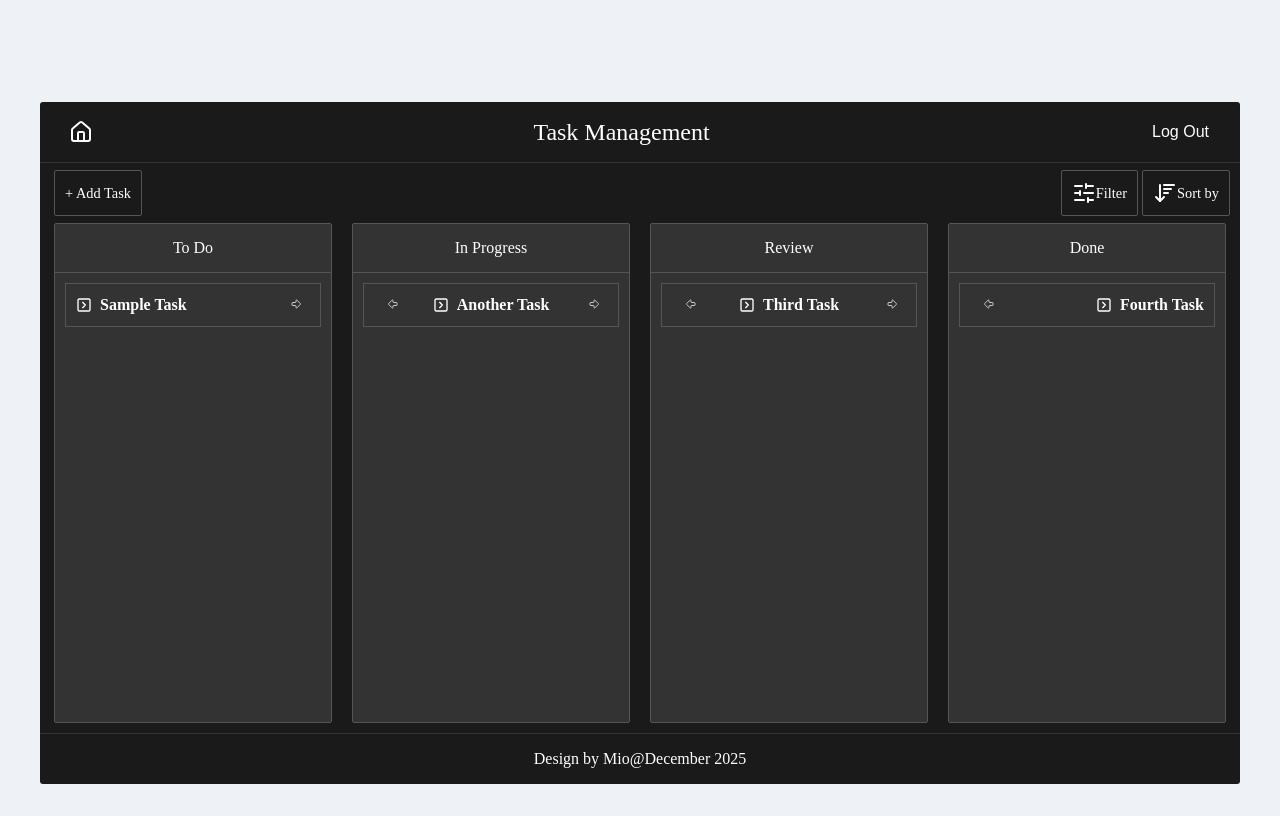
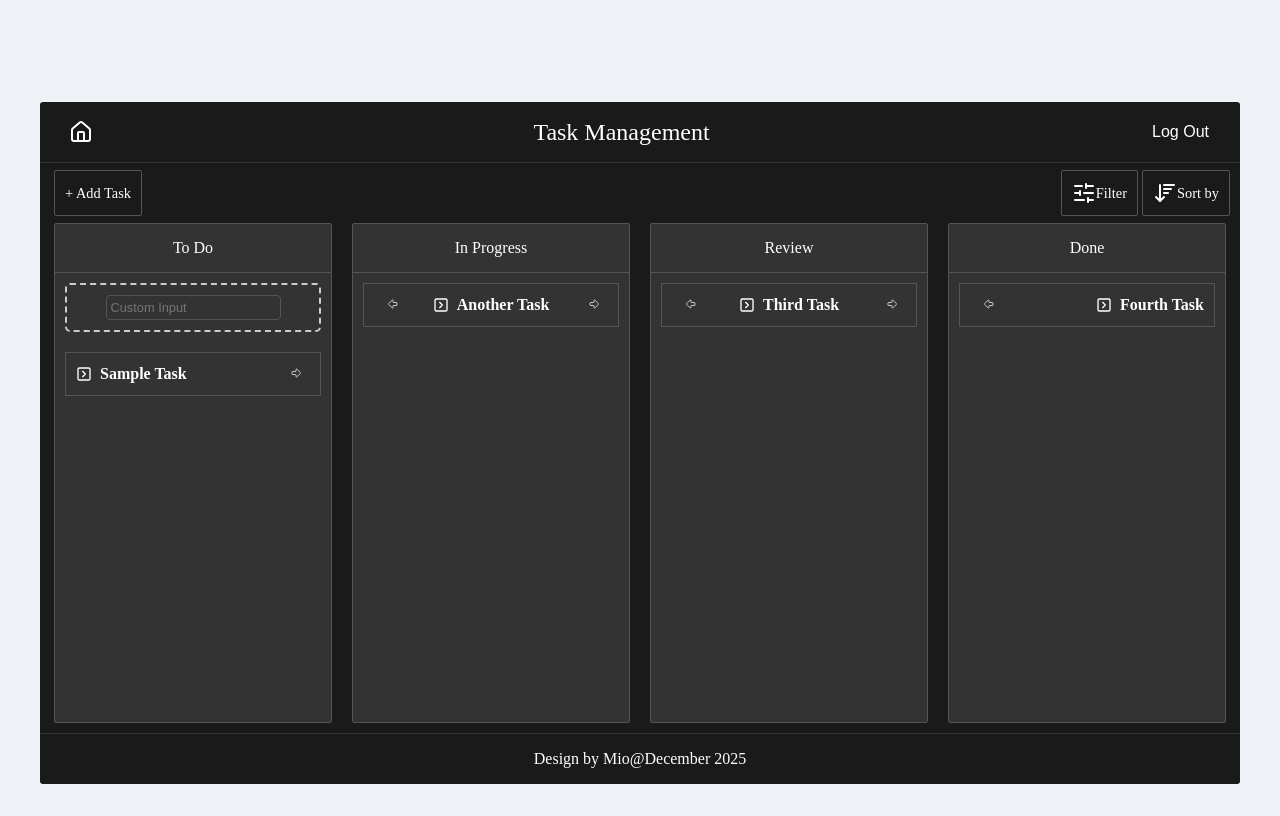
Before and after one commit to mirato12251999-blip/todolist-react, a React (Vite) app: page / in a window 1280 px wide. Built offline with nearby package versions, Linux system fonts and the light colour scheme.

Commit message:
feature: change

```diff
--- a/src/components/commons/customInput/customInput.module.css
+++ b/src/components/commons/customInput/customInput.module.css
@@ -1,6 +1,7 @@
 .customInput {
-    padding: 10px;
-    border: 2px solid #4CAF50;
+    padding: 4px;
+    border: 1px solid #555;
     border-radius: 4px;
-    font-size: 16px;
+    font-size: .8em;
+    background-color: transparent;
 }
--- a/src/components/commons/customInput/customInput.tsx
+++ b/src/components/commons/customInput/customInput.tsx
@@ -1,7 +1,7 @@
 import styles from './customInput.module.css';
 
-export const CustomInput = () => {
+export const CustomInput = (props: { onChange?: (e: React.ChangeEvent<HTMLInputElement>) => void, title?: string }) => {
     {
-        return <input type="text" className={styles["customInput"]} placeholder="Custom Input" />;
+        return <input type="text" onChange={props.onChange} className={styles["customInput"]} placeholder={props.title ? props.title : "Custom Input"} />;
     }
 };
--- /dev/null
+++ b/src/components/insertField/insertField.module.css
@@ -0,0 +1,9 @@
+.insert-field {
+    padding: 10px;
+    margin-bottom: 10px;
+    border: 2px dashed #ccc;
+    border-radius: 5px;
+    text-align: center;
+    color: #888;
+    font-style: italic;
+}
--- /dev/null
+++ b/src/components/insertField/insertField.tsx
@@ -0,0 +1,11 @@
+import { CustomInput } from '../commons/customInput/customInput';
+
+import styles from './insertField.module.css';
+
+export const InsertField = () => {
+    return (
+        <div className={styles["insert-field"]}>
+            <CustomInput />
+        </div>
+    );
+}
--- a/src/components/layout/section/section.tsx
+++ b/src/components/layout/section/section.tsx
@@ -3,6 +3,7 @@ import { useState } from 'react';
 import { Navbar } from '../navbar/navbar';
 import { StatusBar } from '../../statusBar/statusBar';
 import { Task } from '../../task/task';
+import { InsertField } from '../../insertField/insertField';
 
 import styles from './section.module.css';
 
@@ -20,6 +21,14 @@ export const Section = (props: React.PropsWithChildren<{}>) => {
         { id: 2, title: 'Third Task', details: 'This is the third task detail.', status: '2' },
         { id: 3, title: 'Fourth Task', details: 'This is the fourth task detail.', status: '3' }
     ]);
+
+    const [visible, setVisible] = useState<boolean>(true);
+
+    /**
+     * Handlers for Drag and Drop functionality
+     * apply to StatusBar and Task components
+     * date: 2025-12-18
+     */
 
     const handleDragStatus = (event: React.DragEvent<HTMLDivElement>, idx: number) => {
         event.dataTransfer.setData("id", String(idx));
@@ -51,10 +60,14 @@ export const Section = (props: React.PropsWithChildren<{}>) => {
         setTasks([...tasks]);
     }
 
+    /***
+     * Handlers for Navbar buttons
+     * apply to insert, filter, and sort tasks
+     * date: 2025-12-20
+     */
+
     const handleInsertTask = () => {
-        const newId = tasks.length > 0 ? Math.max(...tasks.map(t => t.id)) + 1 : 0;
-        const newTask: taskType = { id: newId, title: 'New Task', details: 'Details of the new task.', status: '0' };
-        setTasks(prev => [...prev, newTask]);
+        setVisible(!visible);
     }
 
     const handleFilterTask = () => {
@@ -71,6 +84,9 @@ export const Section = (props: React.PropsWithChildren<{}>) => {
             <Navbar onClickInsert={handleInsertTask} onClickFilter={handleFilterTask} onClickSort={handleSortTask} />
             <div className={styles["task-field"]}>
                 <StatusBar status='To Do' onDragOver={handleOverStatus} onDrop={(event) => { handleDropStatus(event, '0') }}>
+                    {
+                        visible ? <InsertField /> : null
+                    }
                     {
                         tasks.filter(task => task.status === '0').map(task => (
                             <Task key={task.id} left={true} title={task.title} details={task.details} onDragStart={(event) => handleDragStatus(event, task.id)} onRightClick={(event) => { handleRightClickStatus(task) }} />
```
